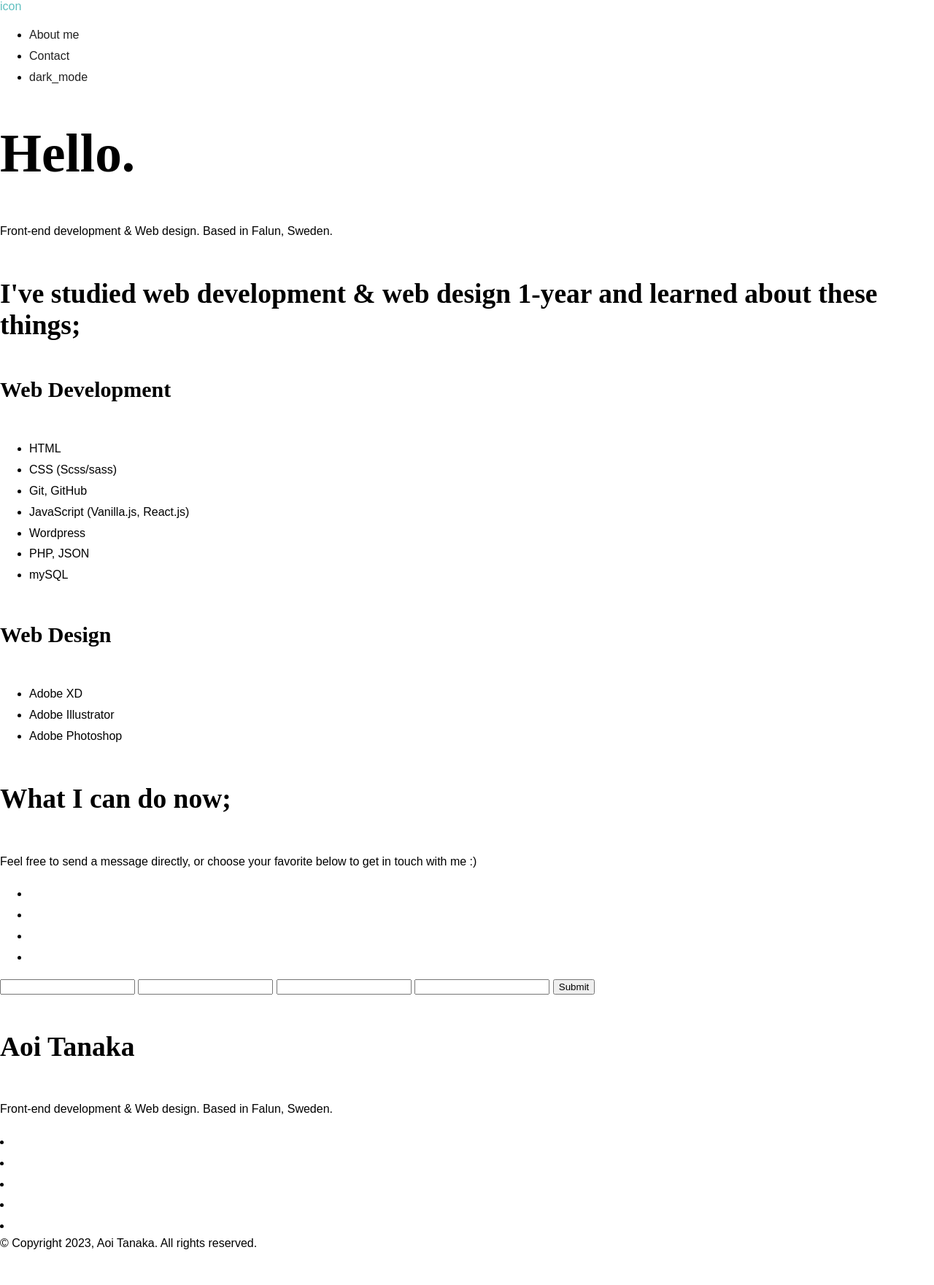
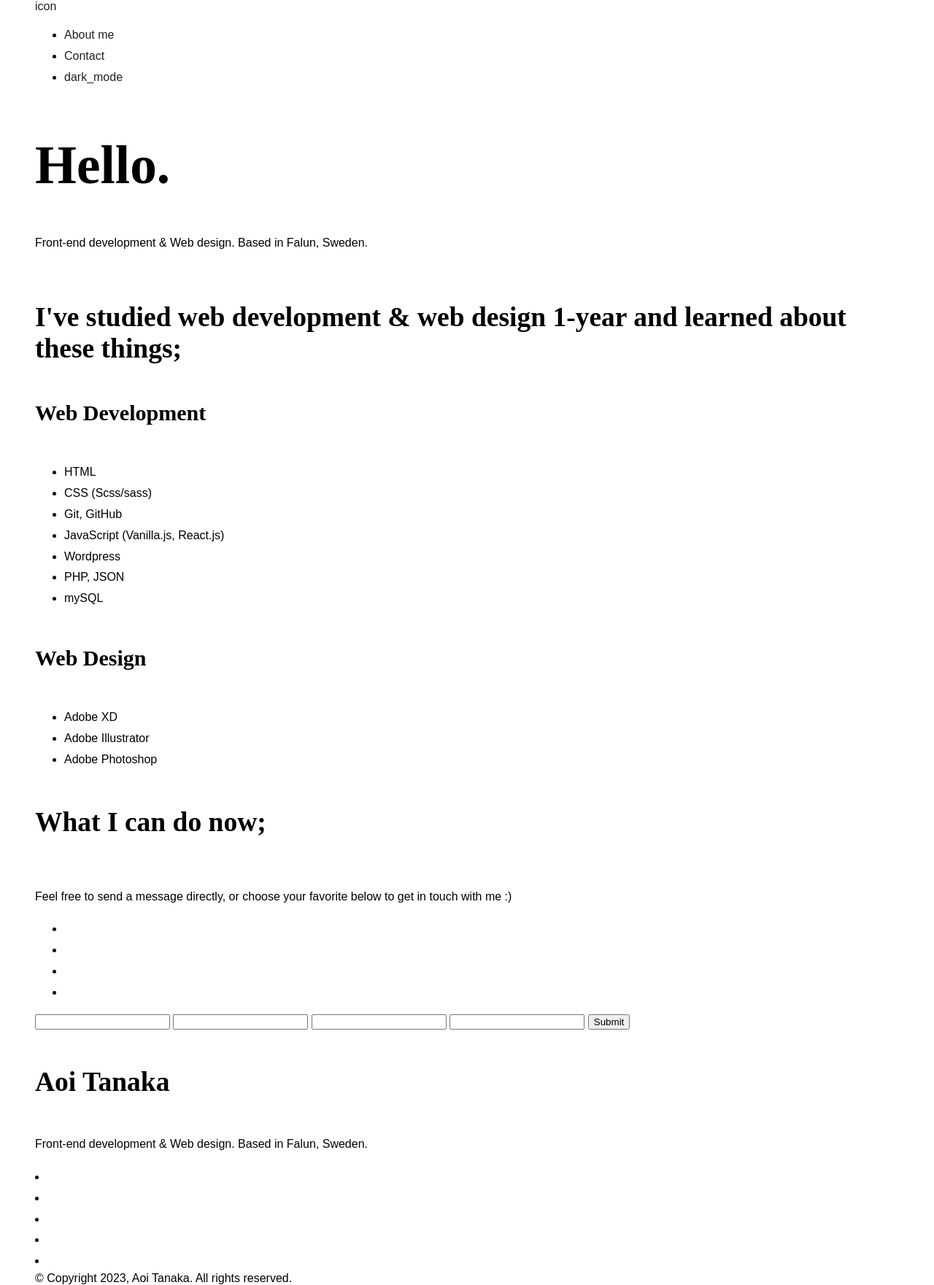
Before and after one commit to tanakAoi/portfolio-2.0, a PHP site: page / in a window 1280 px wide. Shown: the whole page at 73% size. Before the commit the page ends 1712 px from the top, so only its background shows below. Run offline with PHP 8.4, Linux system fonts and the light colour scheme; some libraries are stand-ins or nearby versions.

Commit message:
Add grid layout

```diff
--- a/src/scss/layout/_layout.scss
+++ b/src/scss/layout/_layout.scss
@@ -0,0 +1,12 @@
+.header,
+.hero,
+.about,
+.contact,
+.footer {
+    display: grid;
+    grid-template-columns: var(--grid-container);
+
+    &__inner {
+        grid-column: inner;
+    }
+}
--- a/src/scss/utilities/_globals.scss
+++ b/src/scss/utilities/_globals.scss
@@ -52,4 +52,7 @@
     --font-size-4: calc( var(--font-size-3) * var(--font-scale) );
     --font-size-5: calc( var(--font-size-4) * var(--font-scale) );
     --font-size-6: calc( var(--font-size-5) * var(--font-scale) );
+
+    --page-width: 85rem;
+    --grid-container: [full-start] minmax(3rem, 1fr) [inner-start] minmax(0, var(--page-width)) [inner-end] minmax(3rem, 1fr) [full-end];
 }
--- a/style.css
+++ b/style.css
@@ -43,6 +43,8 @@
   --font-size-4: calc( var(--font-size-3) * var(--font-scale) );
   --font-size-5: calc( var(--font-size-4) * var(--font-scale) );
   --font-size-6: calc( var(--font-size-5) * var(--font-scale) );
+  --page-width: 85rem;
+  --grid-container: [full-start] minmax(3rem, 1fr) [inner-start] minmax(0, var(--page-width)) [inner-end] minmax(3rem, 1fr) [full-end];
 }
 
 * {
@@ -106,4 +108,20 @@ li {
   line-height: var(--line-height);
 }
 
+.header,
+.hero,
+.about,
+.contact,
+.footer {
+  display: grid;
+  grid-template-columns: var(--grid-container);
+}
+.header__inner,
+.hero__inner,
+.about__inner,
+.contact__inner,
+.footer__inner {
+  grid-column: inner;
+}
+
 /*# sourceMappingURL=style.css.map */
```
Also changed, not shown: 1 other file.
